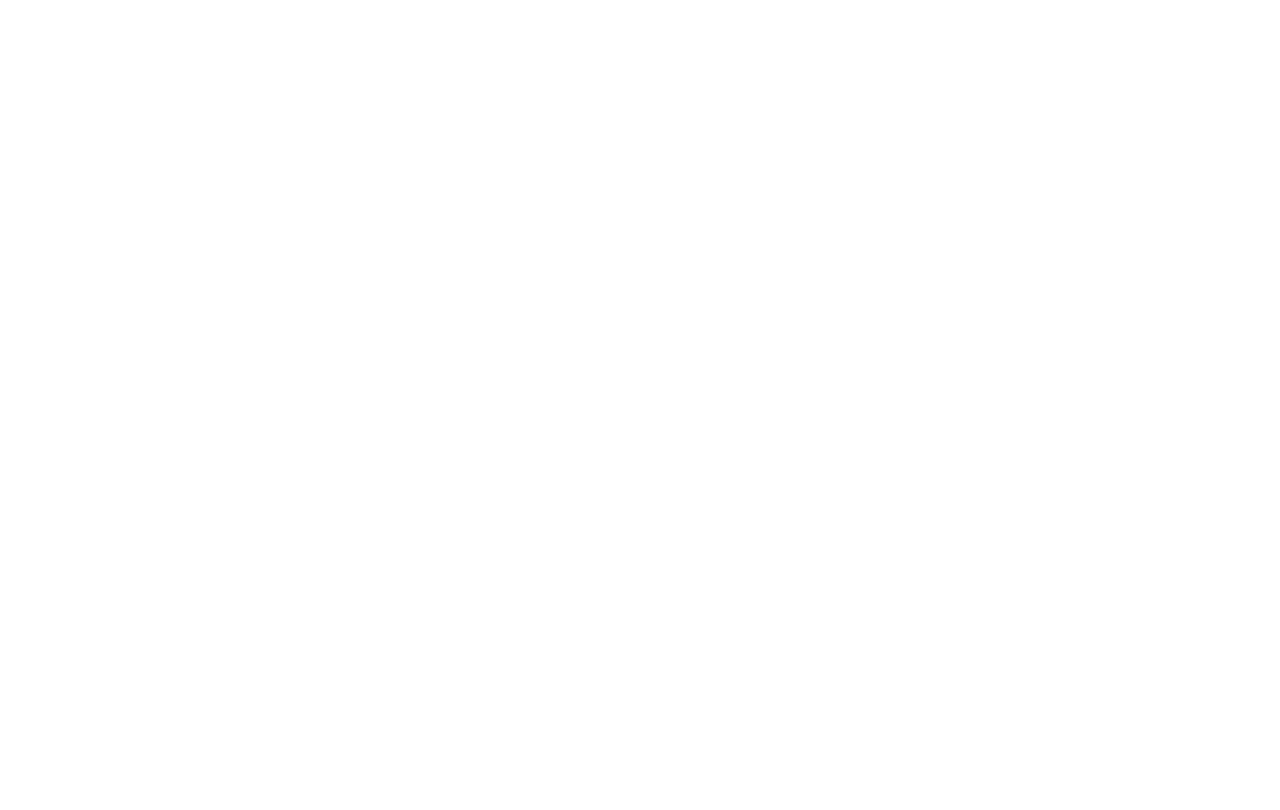
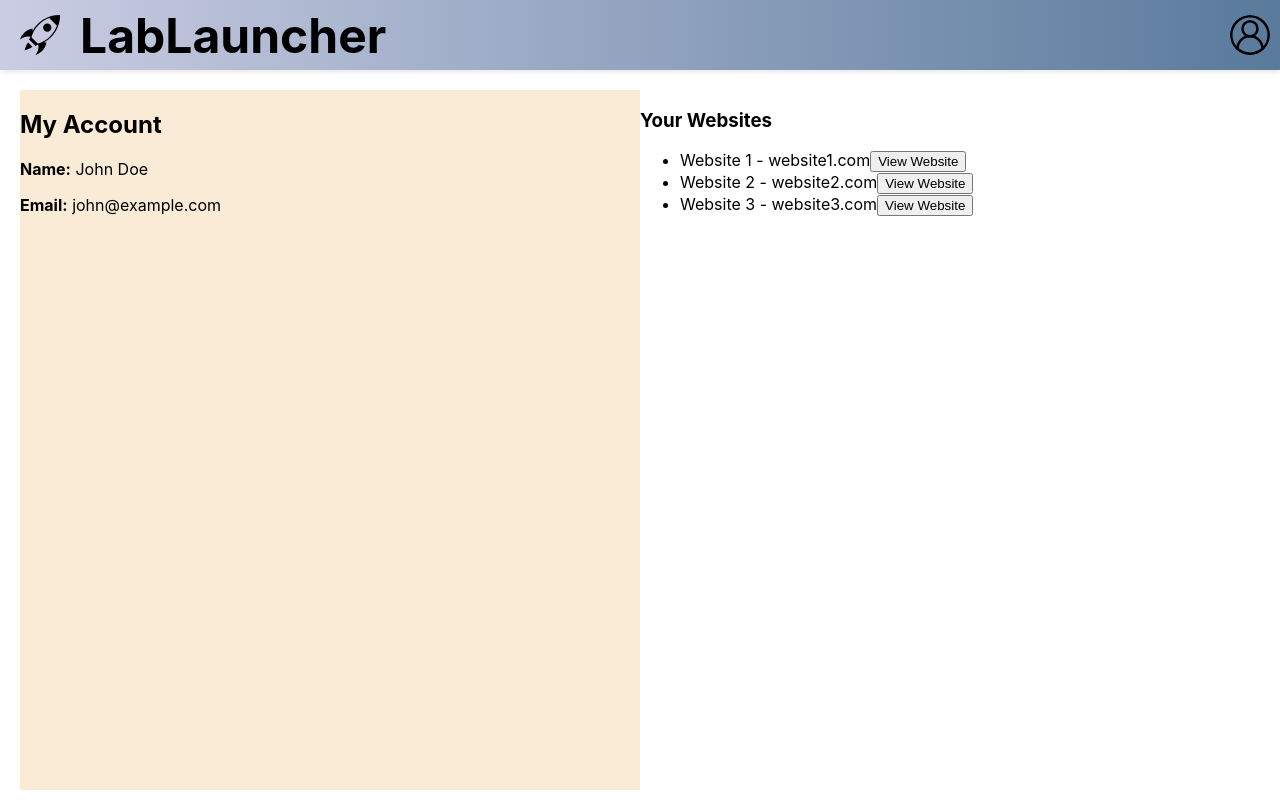
Before and after one commit to assayagt/Lab-Site-Generator, a React (Create React App) app in the folder Frontend/lab-gen/: page /my-account in a window 1280 px wide. Before the commit this address had no page. Built offline with nearby package versions, Linux system fonts and the light colour scheme.

Commit message:
added my acount page - very ugly

```diff
--- a/Frontend/lab-gen/src/App.js
+++ b/Frontend/lab-gen/src/App.js
@@ -4,15 +4,18 @@ import WelcomePage from './pages/WelcomePage/WelcomePage';
 import ChooseComponentsPage from './pages/Generate/ChooseComponentsPage/ChooseComponentsPage';
 import UploadFilesPage from './pages/Generate/UploadFilesPage/UploadFilesPage';
 import { AuthProvider } from './Context/AuthContext';
-import { WebsiteProvider
+import { WebsiteProvider} from './Context/WebsiteContext';
+import MyAccountPage from './pages/MyAccountPage/MyAccountPage';
+import Header from './components/Header/Header';
 
- } from './Context/WebsiteContext';
 function App() {
 
   return (
     <AuthProvider>
        <WebsiteProvider>
+
        <Router>
+        <Header title = "LabLauncher"/>
             <Routes>
               <Route path="/" element={<WelcomePage/>} />
               <Route
@@ -22,6 +25,10 @@ function App() {
               <Route
                 path="/upload-files"
                 element={<UploadFilesPage />}
+              />
+               <Route
+                path="/my-account"
+                element={<MyAccountPage />}
               />
             </Routes>
           </Router>
--- a/Frontend/lab-gen/src/components/Header/Header.jsx
+++ b/Frontend/lab-gen/src/components/Header/Header.jsx
@@ -1,4 +1,5 @@
 import React, { useState } from "react";
+import { useNavigate } from 'react-router-dom';
 import logoIcon from "../../images/launcher.svg";
 import "./Header.css";
 import { useAuth } from "../../Context/AuthContext";
@@ -6,10 +7,10 @@ import logOutIcon from "../../images/logout.svg";
 import myWebsitesIcon from "../../images/my_website.svg";
 import accountIcon from "../../images/account_avatar.svg";
 import LoginPopup from '../Popups/LoginPopup';
-
 function Header(props) {
   const { isLoggedIn, userEmail, login, logout } = useAuth();
   const [showLoginPopup, setShowLoginPopup] = useState(false);
+  const navigate = useNavigate();
 
   const handleLogin = () => {
     setShowLoginPopup(true);
@@ -23,6 +24,10 @@ function Header(props) {
 
   };
 
+  const onIconClick = () => {
+    navigate("/my-account")
+  };
+
   return (
     <div className="header">
       <img alt="Logo" src={logoIcon} className="img_logo" />
@@ -31,8 +36,8 @@ function Header(props) {
             <div className="hidden-box">
             <div className="personal_menu">
                 <div className="icon_photo">
-                    {isLoggedIn?<img src ={accountIcon} alt= "icon"></img>:
-                    <img src ={accountIcon} alt= "logout"></img>
+                    {isLoggedIn?<img src ={accountIcon} alt= "icon" onClick={onIconClick}></img>:
+                    <img src ={accountIcon} alt= "icon" ></img>
                     }
                 </div>
                 <hr className="hr_line" />
--- a/Frontend/lab-gen/src/pages/Generate/ChooseComponentsPage/ChooseComponentsPage.jsx
+++ b/Frontend/lab-gen/src/pages/Generate/ChooseComponentsPage/ChooseComponentsPage.jsx
@@ -70,7 +70,6 @@ const ChooseComponentsPage = () => {
 
   return (
     <div>
-      <Header title="LabLauncher" />
       <div className="choose_components_main">
         <div className="grid1">
           <div className="create_custom_website">
--- a/Frontend/lab-gen/src/pages/Generate/UploadFilesPage/UploadFilesPage.jsx
+++ b/Frontend/lab-gen/src/pages/Generate/UploadFilesPage/UploadFilesPage.jsx
@@ -53,7 +53,6 @@ const UploadFilesPage = () => {
 
   return (
     <div>
-      <Header title="LabLauncher" />
       <div className="upload_files_page">
         <h2 className='upload_title'> Upload Files for Each Component</h2>
         <div className='upload_instruction'>First, download the template, fill it in, and upload it.</div>
--- /dev/null
+++ b/Frontend/lab-gen/src/pages/MyAccountPage/MyAccountPage.css
@@ -0,0 +1,10 @@
+.myAccountPage{
+    display: grid;
+    grid-template-columns: repeat(2,1fr);
+    margin: 20px;
+}
+
+.accountInfo{
+    background-color: antiquewhite;
+    height: 700px;
+}
--- /dev/null
+++ b/Frontend/lab-gen/src/pages/MyAccountPage/MyAccountPage.jsx
@@ -0,0 +1,56 @@
+import React, { useState, useEffect } from 'react';
+import { useNavigate } from 'react-router-dom';
+import './MyAccountPage.css';
+
+const MyAccountPage = () => {
+  const [user, setUser] = useState({
+    name: 'John Doe',
+    email: 'john@example.com',
+    // Add other user details
+  });
+
+  const [websites, setWebsites] = useState([
+    { id: 1, name: 'Website 1', domain: 'website1.com' },
+    { id: 2, name: 'Website 2', domain: 'website2.com' },
+    { id: 3, name: 'Website 3', domain: 'website3.com' },
+    // This would be dynamically fetched from the server
+  ]);
+
+  const navigate = useNavigate();
+
+  // This function would navigate to the individual website page
+  const handleWebsiteClick = (websiteId) => {
+
+  };
+
+  return (
+    <div className="myAccountPage">
+      <div className="accountInfo">
+        <h2>My Account</h2>
+        <div className="userInfo">
+          <p><strong>Name:</strong> {user.name}</p>
+          <p><strong>Email:</strong> {user.email}</p>
+          {/* Add more user information here */}
+        </div>
+      </div>
+
+      <div className="myWebsites">
+        <h3>Your Websites</h3>
+        {websites.length > 0 ? (
+          <ul className="websiteList">
+            {websites.map((website) => (
+              <li key={website.id} className="websiteItem">
+                <span>{website.name} - {website.domain}</span>
+                <button onClick={() => handleWebsiteClick(website.id)}>View Website</button>
+              </li>
+            ))}
+          </ul>
+        ) : (
+          <p>No websites available.</p>
+        )}
+      </div>
+    </div>
+  );
+};
+
+export default MyAccountPage;
--- a/Frontend/lab-gen/src/pages/WelcomePage/WelcomePage.jsx
+++ b/Frontend/lab-gen/src/pages/WelcomePage/WelcomePage.jsx
@@ -61,7 +61,6 @@ const WelcomePage = () => {
 
   return (
     <div>
-      <Header title="LabLauncher"></Header>
       <main className='main_section'>
         <h1>Welcome to Website Generator</h1>
 
--- a/Frontend/lab-gen/src/services/UserService.js
+++ b/Frontend/lab-gen/src/services/UserService.js
@@ -33,12 +33,12 @@ export const SendLogout = async (
   ) => {
     let data;
 
-    await axios
-        .get(`${baseApiUrl}enterGeneratorSystem`)
-        .then((resp) => {
-            data = resp.data;
-        })
-        .catch((err) => console.log(err.message));
+    // await axios
+    //     .get(`${baseApiUrl}enterGeneratorSystem`)
+    //     .then((resp) => {
+    //         data = resp.data;
+    //     })
+    //     .catch((err) => console.log(err.message));
     return data
 
   };
```
